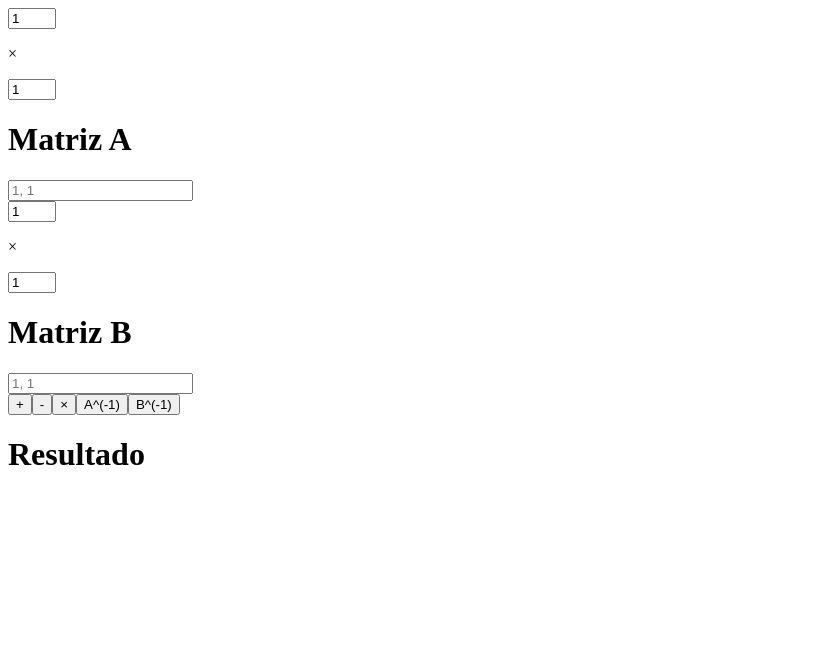
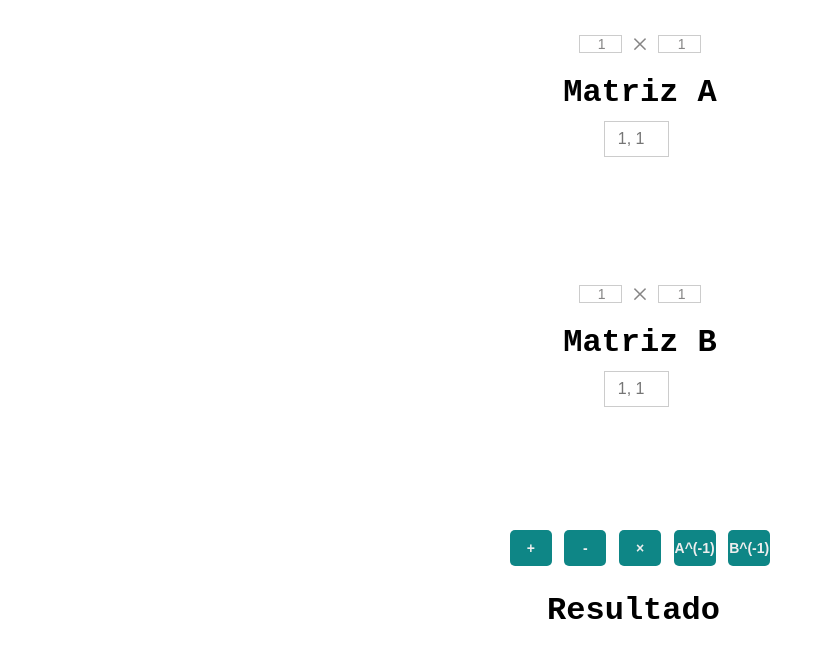
Before and after one commit to D4T4-DEV/Matrix_Calculator, a React (Vite) app: page / in a window 1280 px wide. Shown: the top 658 px of the page, without its empty margins (0-825 px from the left). Built offline with nearby package versions, Linux system fonts and the light colour scheme.

Commit message:
Creacion e importacion de estilos
Cabe mencionar que se intento hacer que este "estético", pero no soy demasiado diestro en este ámbito

```diff
--- /dev/null
+++ b/src/Styles.css
@@ -0,0 +1,177 @@
+body {
+    display: flex;
+    justify-content: center;
+    align-items: center;
+    min-height: 100vh;
+}
+
+button {
+    background-color: #444;
+    color: white;
+    border: none;
+    padding: 10px;
+    font-size: 14px;
+    border-radius: 5px;
+    cursor: pointer;
+    transition: background-color 0.2s;
+    display: flex;
+    justify-content: center;
+    align-items: center;
+    margin: 0.45em;
+    width: 42px;
+}
+
+button:hover {
+    background-color: #555;
+}
+
+button.operator {
+    background-color: #0e8686;
+    color: #eeeeee;
+    font-weight: bold;
+}
+
+button.operator:hover {
+    background-color: #686d75;
+    border-color: #373a40;
+}
+
+.title,
+.title-2 {
+    text-align: center;
+    margin: 0;
+    margin-top: 20px;
+    margin-bottom: 10px;
+    font-family: 'Courier New', Courier, monospace;
+}
+
+
+.fil-col-input {
+    display: flex;
+    align-items: center;
+    justify-content: center;
+    height: 20px;
+    margin-top: 20px;
+}
+
+.inp-rows,
+.inp-cols {
+    font-size: 14px;
+    width: 25;
+    border: 0.5px solid #ccc;
+    padding: 0px;
+    box-sizing: border-box;
+    text-align: right;
+    color: #868585;
+    margin: 10px;
+}
+
+.tachita {
+    font-size: 30px;
+    color: #868585;
+}
+
+.btns {
+    display: flex;
+    margin-top: 10px;
+    justify-content: center;
+}
+
+.inpt-matrix {
+    font-size: 16px;
+    width: 65px;
+    border: 0.5px solid #ccc;
+    padding: 8px;
+    box-sizing: border-box;
+    text-align: right;
+    margin: 0.5px;
+    color: #868585;
+}
+
+.inpt-matrix::placeholder {
+    text-align: right;
+    font-weight: 340;
+}
+
+.matrix-B,
+.matrix-A {
+    width: 100%;
+    max-height: 250px;
+    height: 190px;
+}
+
+.mat-Component {
+    display: flex;
+    justify-content: center;
+    align-items: center;
+    flex-direction: column;
+    max-width: 265px;
+    width: 100%;
+}
+
+.area-result {
+    width: 260px;
+    height: 230px;
+    display: flex;
+    flex-direction: column;
+    align-items: center;
+}
+
+.error-msg {
+    text-align: center;
+    color: red;
+    font-size: 20px;
+    font-family: 'Courier New', Courier, monospace;
+    font-weight: 480;
+    margin-top: 10px;
+}
+
+.result-operation-matrix {
+    width: 340px;
+    display: flex;
+    align-items: center;
+}
+
+.result-operation-matrix-only-col {
+    flex-direction: column
+}
+
+
+.result-operation-matrix span {
+    padding: 0;
+    margin: 15px;
+    color: #868585;
+    font-family: 'Courier New', Courier, monospace;
+    text-align: center;
+    font-size: 18px;
+}
+
+/*Responsividad*/
+
+@media (max-width: 768px) {
+    .calculator {
+        max-width: 90%;
+    }
+
+    button {
+        font-size: 0.80em;
+    }
+}
+
+@media(max-width: 480px) {
+    .calculator {
+        padding: 10px;
+    }
+
+    button {
+        padding: 10px;
+    }
+
+    .area-result {
+        width: 100%;
+    }
+
+    .mat-Component {
+        max-width: none;
+    }
+}
--- a/src/main.tsx
+++ b/src/main.tsx
@@ -2,6 +2,7 @@ import React from "react";
 import ReactDOM from "react-dom/client";
 import { MatrizForm } from "./Components/form-matrix";
 
+import './Styles.css';
 
 ReactDOM.createRoot(document.getElementById('root')!).render(
   <React.StrictMode>
```
